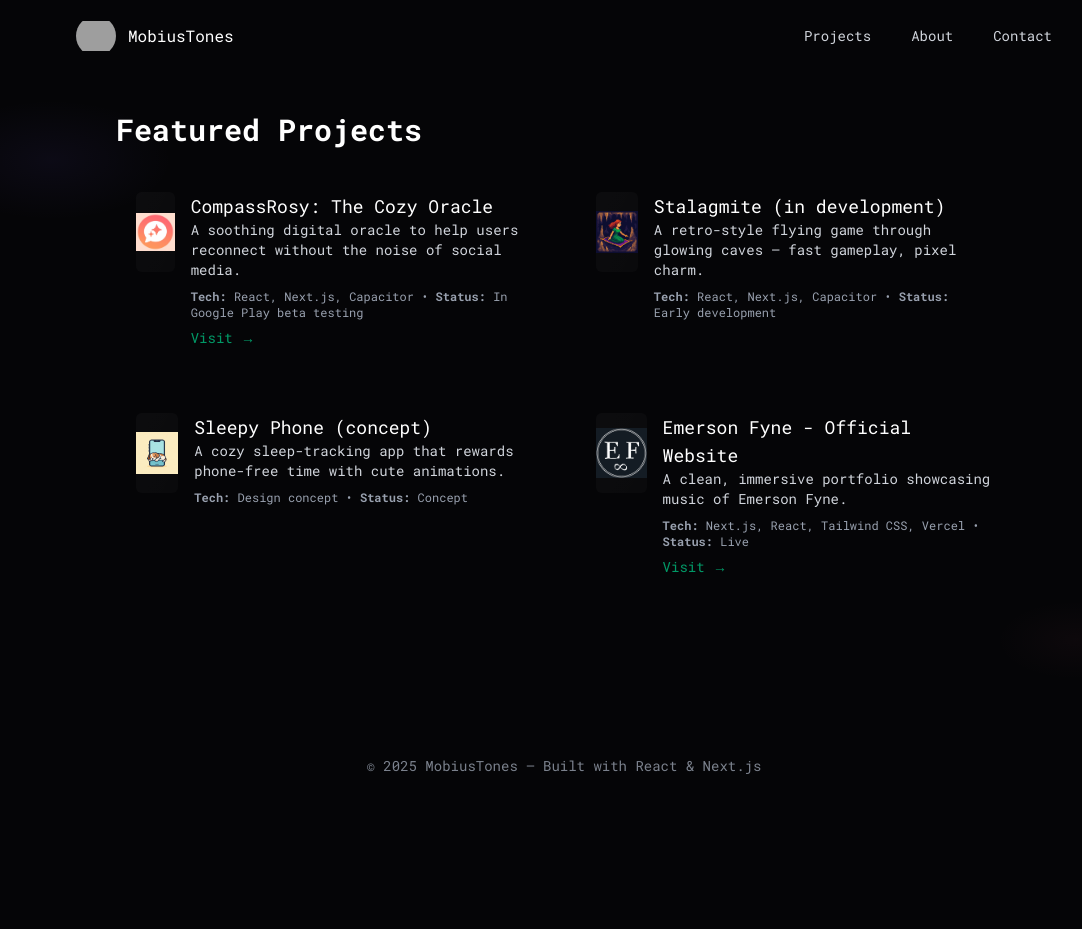
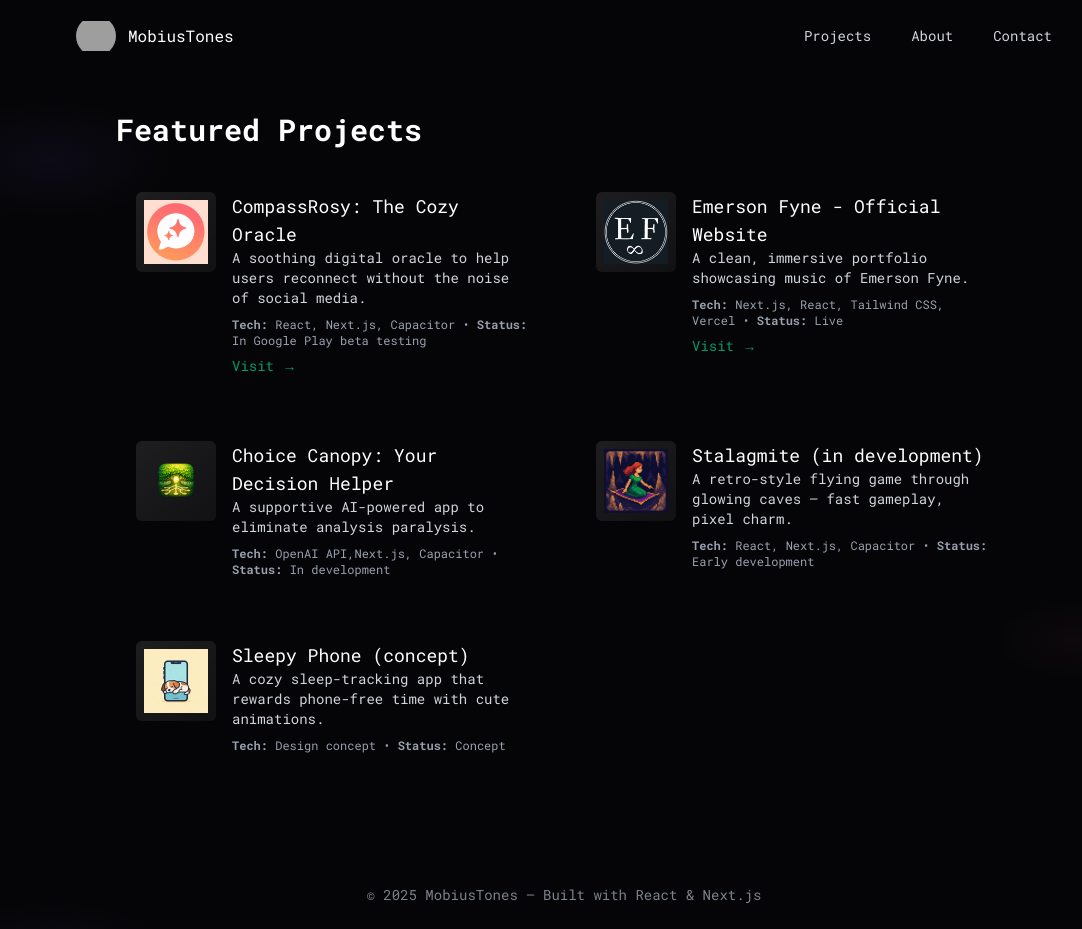
Before and after one commit to KateBark/mobiustones, a Next.js app: page /projects in a window 1280 px wide. Shown: the whole page, without its empty margins (76-1158 px from the left). Before the commit the page ends 800 px from the top, so only its background shows below. Built offline with nearby package versions, Linux system fonts and the light colour scheme; grey boxes are pictures that could not be loaded.

Commit message:
added choice canopy to projects page; fixed inconsistent icon sizes and eliminated inconsistent background colour around icons

```diff
--- a/app/projects/page.js
+++ b/app/projects/page.js
@@ -13,6 +13,22 @@ const projects = [
     link: "https://compassrosy.vercel.app",
   },
   {
+    title: "Emerson Fyne - Official Website",
+    desc: "A clean, immersive portfolio showcasing music of Emerson Fyne.",
+    tech: "Next.js, React, Tailwind CSS, Vercel",
+    status: "Live",
+    img: "/ef-website-logo.png",
+    link: "https://emersonfyne.com",
+  },
+  {
+    title: "Choice Canopy: Your Decision Helper",
+    desc: "A supportive AI-powered app to eliminate analysis paralysis.",
+    tech: "OpenAI API,Next.js, Capacitor",
+    status: "In development",
+    // add Download from Google Play button
+    img: "/choice-canopy-logo.png",
+  },
+  {
     title: "Stalagmite (in development)",
     desc: "A retro-style flying game through glowing caves — fast gameplay, pixel charm.",
     tech: "React, Next.js, Capacitor",
@@ -26,14 +42,6 @@ const projects = [
     status: "Concept",
     img: "/sleepy-phone-favicon.png",
   },
-  {
-    title: "Emerson Fyne - Official Website",
-    desc: "A clean, immersive portfolio showcasing music of Emerson Fyne.",
-    tech: "Next.js, React, Tailwind CSS, Vercel",
-    status: "Live",
-    img: "/ef-website-logo.png",
-    link: "https://emersonfyne.com",
-  },
 ];
 
 export default function Projects() {
@@ -45,13 +53,13 @@ export default function Projects() {
         {projects.map((p, i) => (
           <article key={i} className="panel p-5 rounded-lg">
             <div className="flex items-start gap-4">
-              <div className="w-20 h-20 rounded-md bg-linear-to-br from-white/3 to-white/2 flex items-center justify-center">
+              <div className="w-20 h-20 rounded-md bg-gradient-to-br from-white/10 to-white/5 flex items-center justify-center flex-shrink-0">
                 <Image
                   src={p.img}
                   alt={p.title}
                   width={64}
                   height={64}
-                  className="object-cover"
+                  className="object-contain"
                 />
               </div>
               <div>
```
Also changed, not shown: public/choice-canopy-logo.png (added).
